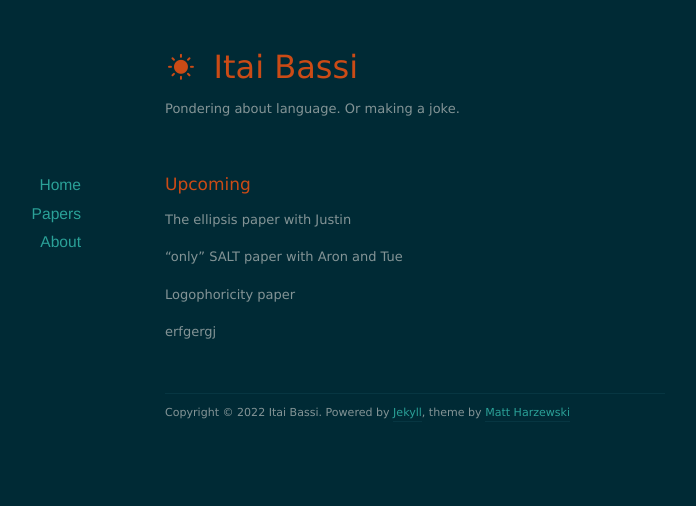
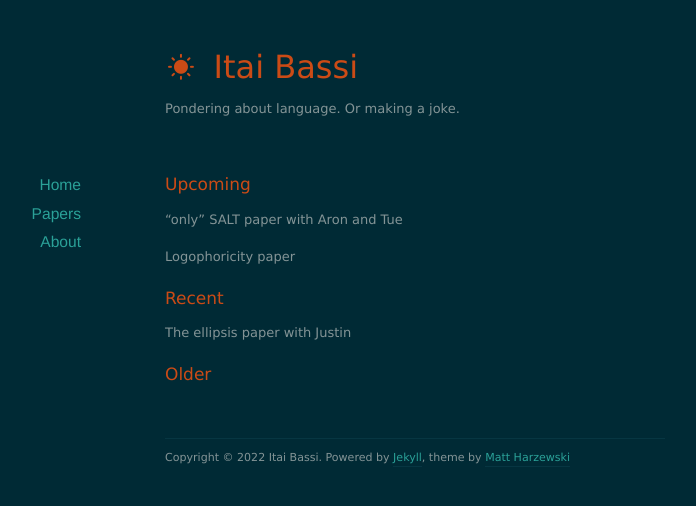
Before and after one commit to itaibassi/itaibassi.github.io, a Jekyll site: the page built from papers/index.markdown, in a window 1280 px wide. Shown: the top 506 px of the page, without its empty margins (225-921 px from the left). Built offline with Jekyll 4.4.1, drawn with Linux system fonts in a browser that asks for light colours; nearby versions of some CDN libraries.

Commit message:
Update index.markdown

```diff
--- a/papers/index.markdown
+++ b/papers/index.markdown
@@ -15,4 +14,10 @@ The ellipsis paper with Justin
 
 Logophoricity paper
 
-erfgergj
+
+# Recent
+
+The ellipsis paper with Justin
+
+
+# Older
```
Also changed, not shown: other parts of papers/index.markdown (+0 -1 lines).
